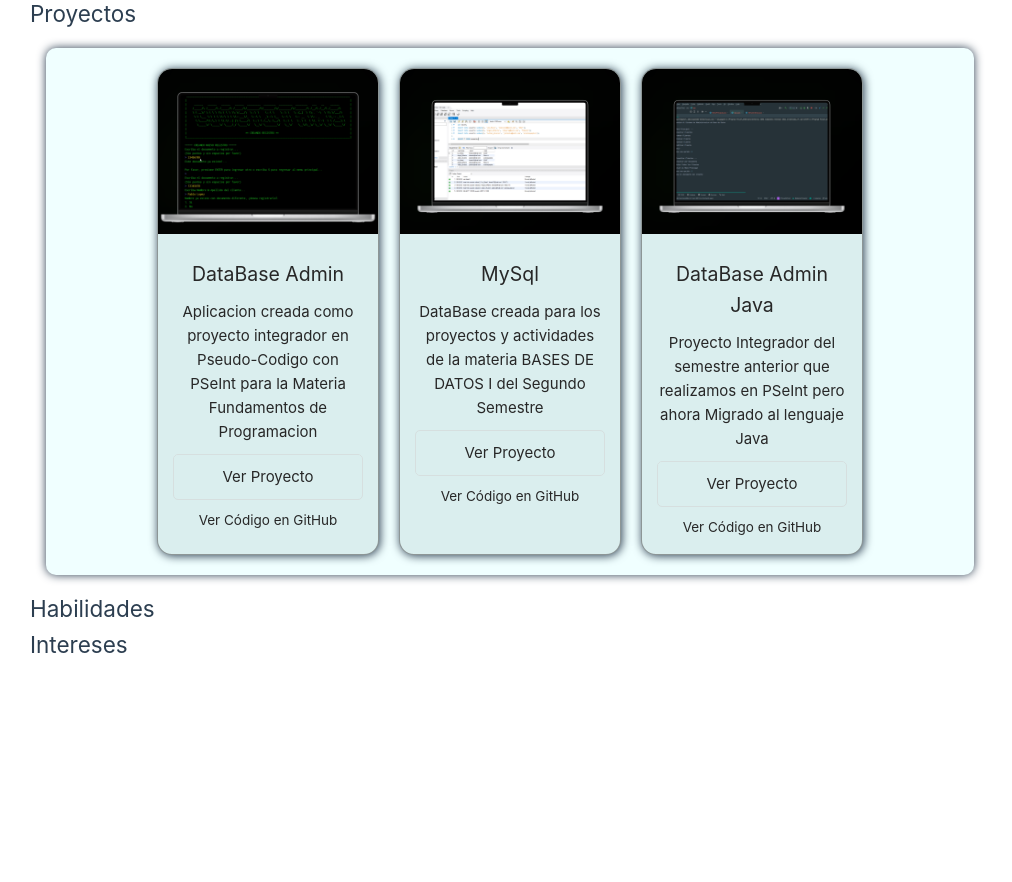
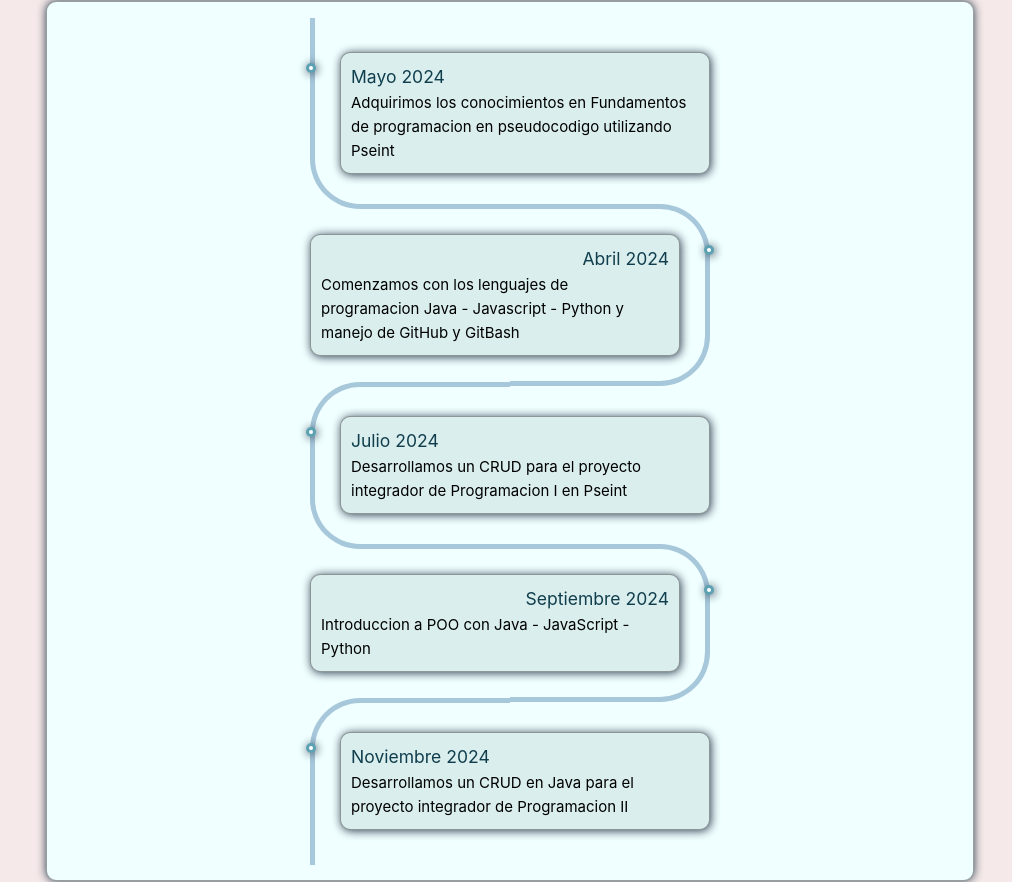
Before and after one commit to PowerSystem2024/CodeTitans-Group, a Vue app in the folder Portafolio-Grupal-Vuejs/: page / in a window 1280 px wide. Shown: the part 552-1434 px from the top of the page, without its empty margins (130-1142 px from the left). Before the commit the page ends 1247 px from the top, so only its background shows below. Built offline with nearby package versions, Linux system fonts and the light colour scheme.

Commit message:
Agrego componente Educacion al portfolio grupal y centro las secciones

```diff
--- a/Portafolio-Grupal-Vuejs/package.json
+++ b/Portafolio-Grupal-Vuejs/package.json
@@ -16,6 +16,6 @@
     "@vitejs/plugin-vue": "^5.0.5",
     "eslint": "^8.57.0",
     "eslint-plugin-vue": "^9.23.0",
-    "vite": "^5.3.1"
+    "vite": "^5.4.9"
   }
 }
--- a/Portafolio-Grupal-Vuejs/src/App.vue
+++ b/Portafolio-Grupal-Vuejs/src/App.vue
@@ -2,6 +2,8 @@
 import NavBar from './components/NavBar.vue';
 import DatosPersonales from './components/DatosPersonales.vue';
 import ProyectosComp from './components/ProyectosComp.vue';
+import ComponenteEducacion from './components/ComponenteEducacion.vue';
+
 </script>
 
 <template>
@@ -14,9 +16,11 @@ import ProyectosComp from './components/ProyectosComp.vue';
   <main>
     <section id="educacion">
       <h2>Educación - Cursos</h2>
+      <ComponenteEducacion />
     </section>
     <section id="experiencia">
       <h2>Experiencia</h2>
+
     </section>
     <section id="proyectos">
       <h2>Proyectos</h2>
--- a/Portafolio-Grupal-Vuejs/src/assets/base.css
+++ b/Portafolio-Grupal-Vuejs/src/assets/base.css
@@ -1,12 +1,12 @@
 /* color palette from <https://github.com/vuejs/theme> */
 :root {
-  --vt-c-white: #ffffff;
+  --vt-c-white: #f5e9e9;
   --vt-c-white-soft: #f8f8f8;
   --vt-c-white-mute: #f2f2f2;
 
-  --vt-c-black: #181818;
+  --vt-c-black: #fffffe;
   --vt-c-black-soft: #222222;
-  --vt-c-black-mute: #282828;
+  --vt-c-black-mute: #0e0202;
 
   --vt-c-indigo: #2c3e50;
 
@@ -18,7 +18,7 @@
   --vt-c-text-light-1: var(--vt-c-indigo);
   --vt-c-text-light-2: rgba(60, 60, 60, 0.66);
   --vt-c-text-dark-1: var(--vt-c-white);
-  --vt-c-text-dark-2: rgba(235, 235, 235, 0.64);
+  --vt-c-text-dark-2: rgba(11, 4, 4, 0.64);
 }
 
 /* semantic color variables for this project */
@@ -34,6 +34,14 @@
   --color-text: var(--vt-c-text-light-1);
 
   --section-gap: 160px;
+}
+
+section#educacion h2,
+section#experiencia h2,
+section#proyectos h2,
+section#habilidades h2,
+section#intereses h2 {
+  text-align: center; /* Centrar el texto */
 }
 
 @media (prefers-color-scheme: dark) {
--- /dev/null
+++ b/Portafolio-Grupal-Vuejs/src/components/ComponenteEducacion.vue
@@ -0,0 +1,188 @@
+<script setup>
+
+</script>
+
+
+<template>
+<div class="timeline">
+  <div class="outer">
+    <div class="card">
+      <div class="info">
+        <h3 class="title">Mayo 2024</h3>
+        <p>Adquirimos los conocimientos en Fundamentos de programacion en pseudocodigo utilizando Pseint</p>
+      </div>
+    </div>
+    <div class="card">
+      <div class="info">
+        <h3 class="title">Abril 2024</h3>
+        <p>Comenzamos con los lenguajes de programacion Java - Javascript - Python  y manejo de GitHub y GitBash</p>
+      </div>
+    </div>
+    <div class="card">
+      <div class="info">
+        <h3 class="title">Julio 2024 </h3>
+        <p>Desarrollamos un CRUD para el proyecto integrador de Programacion I en Pseint</p>
+      </div>
+    </div>
+    <div class="card">
+      <div class="info">
+        <h3 class="title">Septiembre 2024</h3>
+        <p>Introduccion a POO con Java - JavaScript - Python</p>
+      </div>
+    </div>
+    <div class="card">
+      <div class="info">
+        <h3 class="title">Noviembre 2024</h3>
+        <p>Desarrollamos un CRUD en Java para el proyecto integrador de Programacion II</p>
+      </div>
+    </div>
+  </div>
+</div>
+</template>
+
+<style scoped>
+:root {
+  --primary-color: #212121;
+  --background-color: #111;
+  --font: sans-serif;
+}
+
+* {
+  margin: 0;
+  padding: 0;
+}
+
+body {
+  background: var(--background-color);
+  font-family: var(--font);
+  display: flex;
+  justify-content: center;
+}
+
+/* Timeline Container */
+.timeline {
+ height: 100%;
+  display: flex;
+  flex-wrap: wrap;
+  justify-content: center;
+  background-color: azure;
+  border-radius: 10px;
+  gap: 20px;
+  padding: 20px;
+  margin: 1rem;
+  box-shadow: 0 0 10px var(--vt-c-indigo);
+  background-size: 400% 400%;
+  border: 1px solid rgba(71, 71, 71, 0.521);
+}
+
+/* Card container */
+.card {
+  position: relative;
+  max-width: 400px;
+}
+
+/* setting padding based on even or odd */
+.card:nth-child(odd) {
+  padding: 30px 0 30px 30px;
+}
+.card:nth-child(even) {
+  padding: 30px 30px 30px 0;
+}
+/* Global ::before */
+.card::before {
+  content: "";
+  position: absolute;
+  width: 50%;
+  border: solid rgb(167, 199, 218);
+
+}
+
+/* Setting the border of top, bottom, left */
+.card:nth-child(odd)::before {
+  left: 0px;
+  top: -4.5px;
+  bottom: -4.5px;
+  border-width: 5px 0 5px 5px;
+  border-radius: 50px 0 0 50px;
+}
+
+/* Setting the top and bottom to "-5px" because earlier it was out of a pixel in mobile devices */
+@media only screen and (max-width: 400px) {
+  .card:nth-child(odd)::before {
+    top: -5px;
+    bottom: -5px;
+  }
+}
+
+/* Setting the border of top, bottom, right */
+.card:nth-child(even)::before {
+  right: 0;
+  top: 0;
+  bottom: 0;
+  border-width: 5px 5px 5px 0;
+  border-radius: 0 50px 50px 0;
+}
+
+/* Removing the border if it is the first card */
+.card:first-child::before {
+  border-top: 0;
+  border-top-left-radius: 0;
+}
+
+/* Removing the border if it is the last card  and it's odd */
+.card:last-child:nth-child(odd)::before {
+  border-bottom: 0;
+  border-bottom-left-radius: 0;
+}
+
+/* Removing the border if it is the last card  and it's even */
+.card:last-child:nth-child(even)::before {
+  border-bottom: 0;
+  border-bottom-right-radius: 0;
+}
+
+/* Information about the timeline */
+.info {
+  display: flex;
+  flex-direction: column;
+  background: #daeeee;
+  color: rgb(0, 0, 0);
+  border-radius: 10px;
+  padding: 10px;
+  border: 1px solid rgba(71, 71, 71, 0.521);
+  filter: drop-shadow(1px 1px 5px var(--vt-c-indigo));
+}
+
+/* Title of the card */
+.title {
+  color: rgb(16, 62, 77);
+  position: relative;
+}
+
+/* Timeline dot  */
+.title::before {
+  content: "";
+  position: absolute;
+  width: 10px;
+  height: 10px;
+  background: white;
+  border-radius: 999px;
+  border: 3px solid rgb(93, 162, 179);
+}
+
+/* text right if the card is even  */
+.card:nth-child(even) > .info > .title {
+  text-align: right;
+}
+
+/* setting dot to the left if the card is odd */
+.card:nth-child(odd) > .info > .title::before {
+  left: -45px;
+}
+
+/* setting dot to the right if the card is odd */
+.card:nth-child(even) > .info > .title::before {
+  right: -45px;
+}
+
+</style>
--- a/Portafolio-Grupal-Vuejs/src/components/DatosPersonales.vue
+++ b/Portafolio-Grupal-Vuejs/src/components/DatosPersonales.vue
@@ -5,10 +5,17 @@ const residencia = 'Argentina';
 const presentacion =
   'Hola, somos el grupo CodeTitans y estamos cursando la Tecnicatura Universitaria en programación en la UTN. Nos encontramos en Argentina. ¡Bienvenidos a nuestro portafolio grupal!';
 const integrantes = [
-  {
-    nombre: 'Leandro',
-    apellido: 'Gonzalez',
-  },
+    {   id: 1,
+        nombre: "Leandro",
+        apellido: "Gonzalez",
+
+    },
+    {
+        id: 2,
+        nombre: "Denis",
+        apellido: "Taraboreli",
+    },
+
 ];
 const redesSociales = [
   {
```
Also changed, not shown: 1 other file (tests, documents, lock files or other folders).
